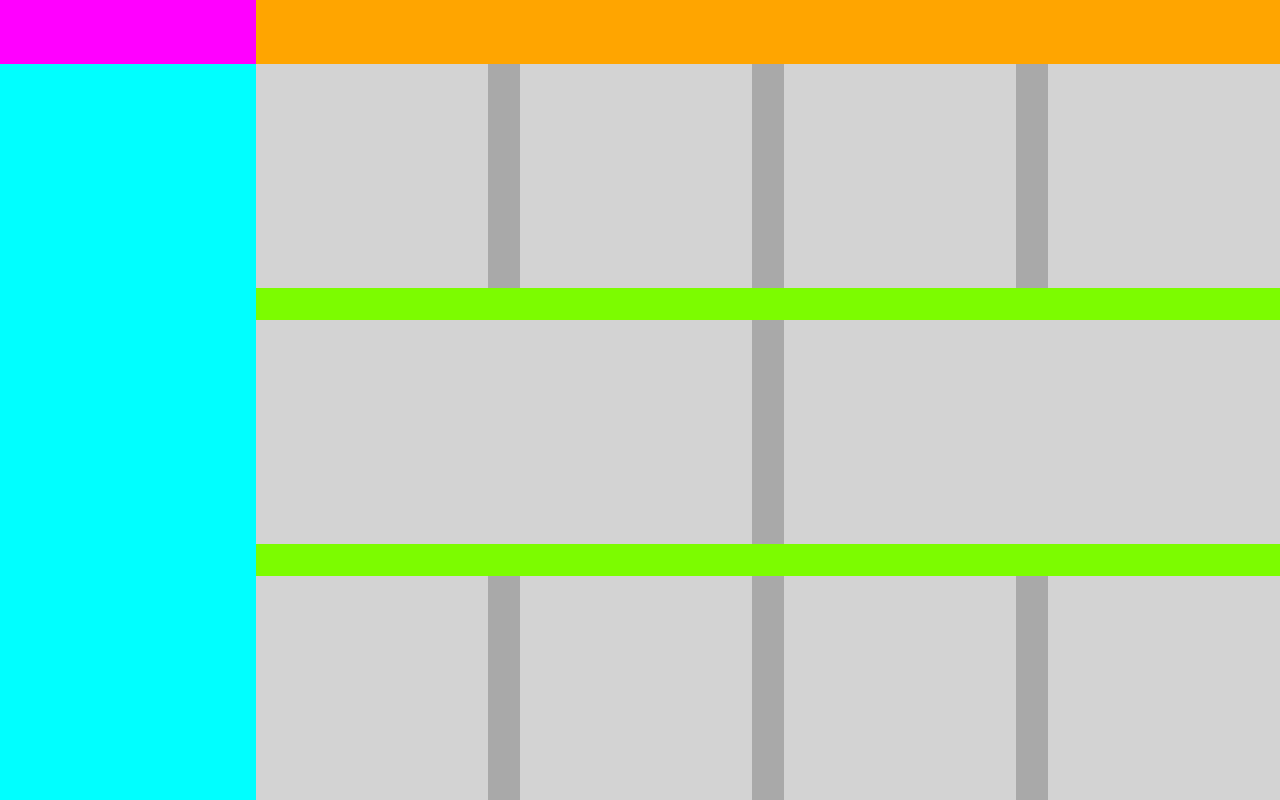
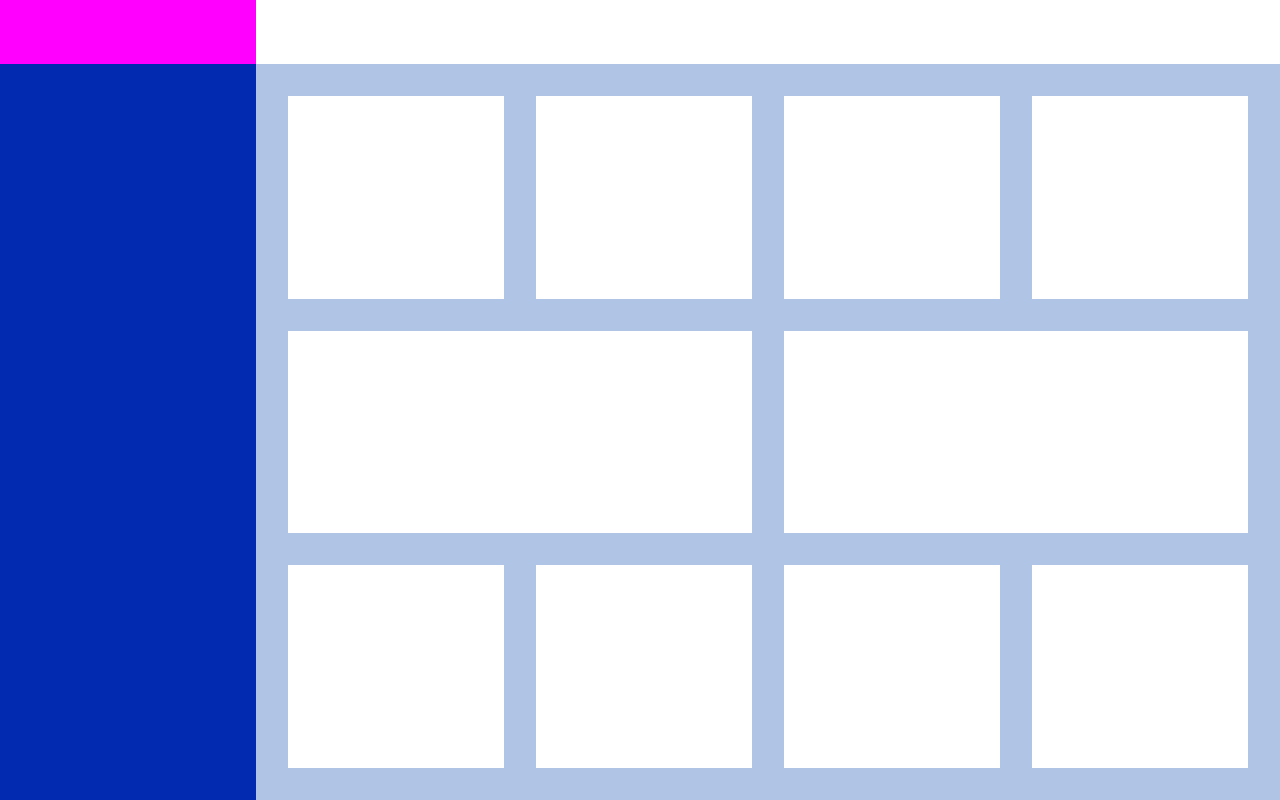
Before and after one commit to jana2308walter/showoff-dashboard, an Angular app: page / in a window 1280 px wide. Built offline with nearby package versions, Linux system fonts and the light colour scheme.

Commit message:
feat: Update colors

```diff
--- a/src/styles/base/_colors.scss
+++ b/src/styles/base/_colors.scss
@@ -0,0 +1,14 @@
+:root {
+  --accent-blue-light: #81f4ff;
+  --accent-blue-medium: #4ca0de;
+  --accent-blue-dark: #1249bd;
+  --accent-green-light: #95f8b5;
+  --accent-green-medium: #53d4d0;
+  --accent-green-dark: #0fb7e4;
+  --menu-blue-light: #3583ff;
+  --menu-blue-dark: #022ab0;
+  --background-grey-light: #d9e5fb;
+  --background-grey-dark: #b0c4e5;
+  --background-white: #fff;
+  --background-black: #000;
+}
--- a/src/styles/components/_aside.scss
+++ b/src/styles/components/_aside.scss
@@ -1,4 +1,5 @@
 .aside {
   grid-area: aside;
-  background-color: cyan;
+  background-color: var(--menu-blue-dark);
+  color: var(--background-white);
 }
--- a/src/styles/components/_card-row.scss
+++ b/src/styles/components/_card-row.scss
@@ -1,7 +1,7 @@
 @use '../base/sizes';
 
 .card-row {
-  background-color: darkgray;
+  background-color: var(--background-grey-dark);
   width: 100%;
   height: 100%;
   display: flex;
--- a/src/styles/components/_card.scss
+++ b/src/styles/components/_card.scss
@@ -1,5 +1,6 @@
 .card {
-  background-color: lightgray;
+  background-color: var(--background-white);
+  color: var(--background-black);
   width: 100%;
   height: 100%;
   display: block;
--- a/src/styles/components/_content.scss
+++ b/src/styles/components/_content.scss
@@ -2,10 +2,11 @@
 
 .content {
   grid-area: content;
-  background-color: lawngreen;
+  background-color: var(--background-grey-dark);
   display: flex;
   flex-direction: column;
   justify-content: center;
   align-items: center;
   gap: sizes.$spacing6;
+  padding: sizes.$spacing6;
 }
--- a/src/styles/components/_header.scss
+++ b/src/styles/components/_header.scss
@@ -1,4 +1,5 @@
 .header {
   grid-area: header;
-  background-color: orange;
+  background-color: var(--background-white);
+  color: var(--background-black);
 }
```
